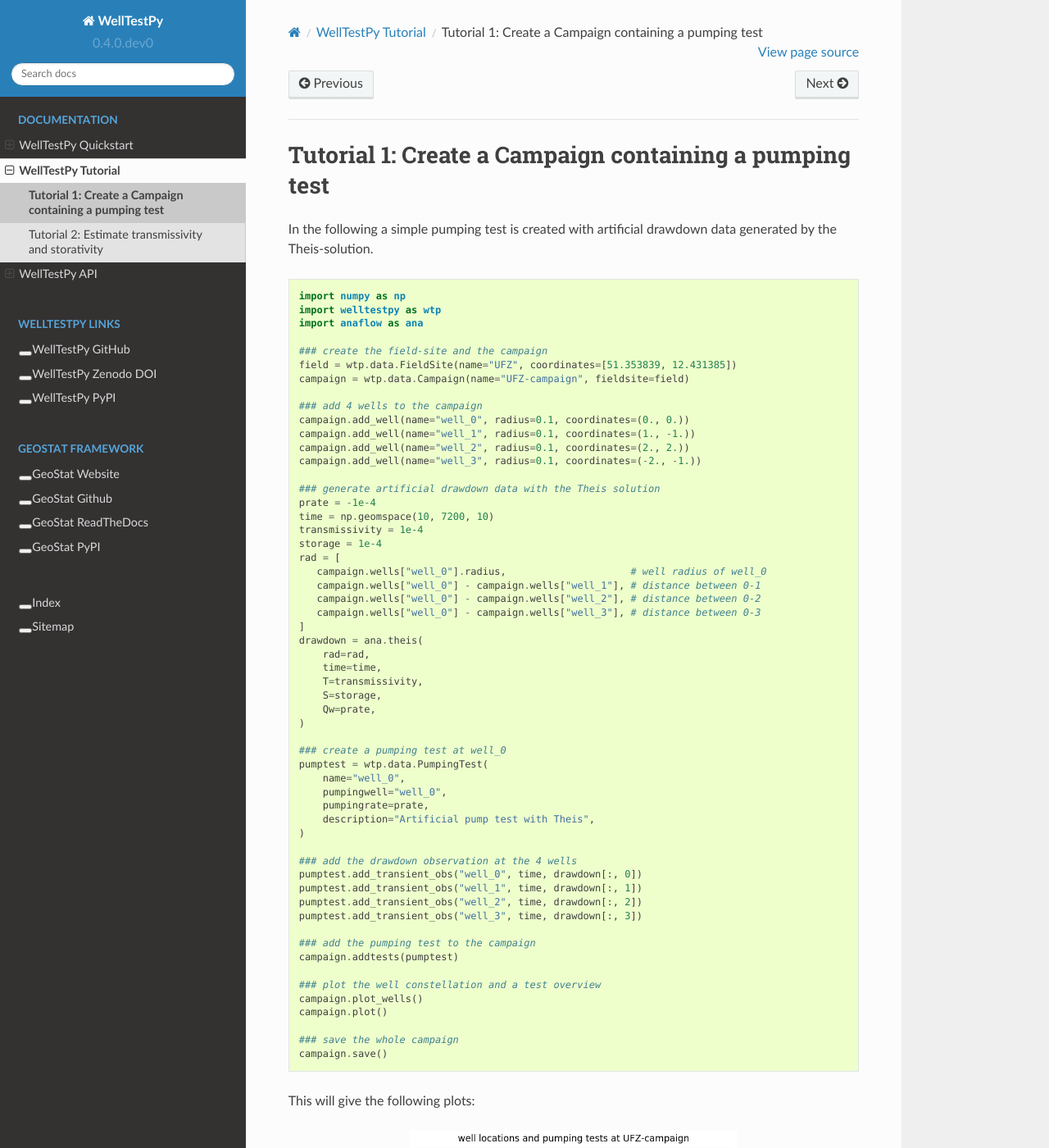
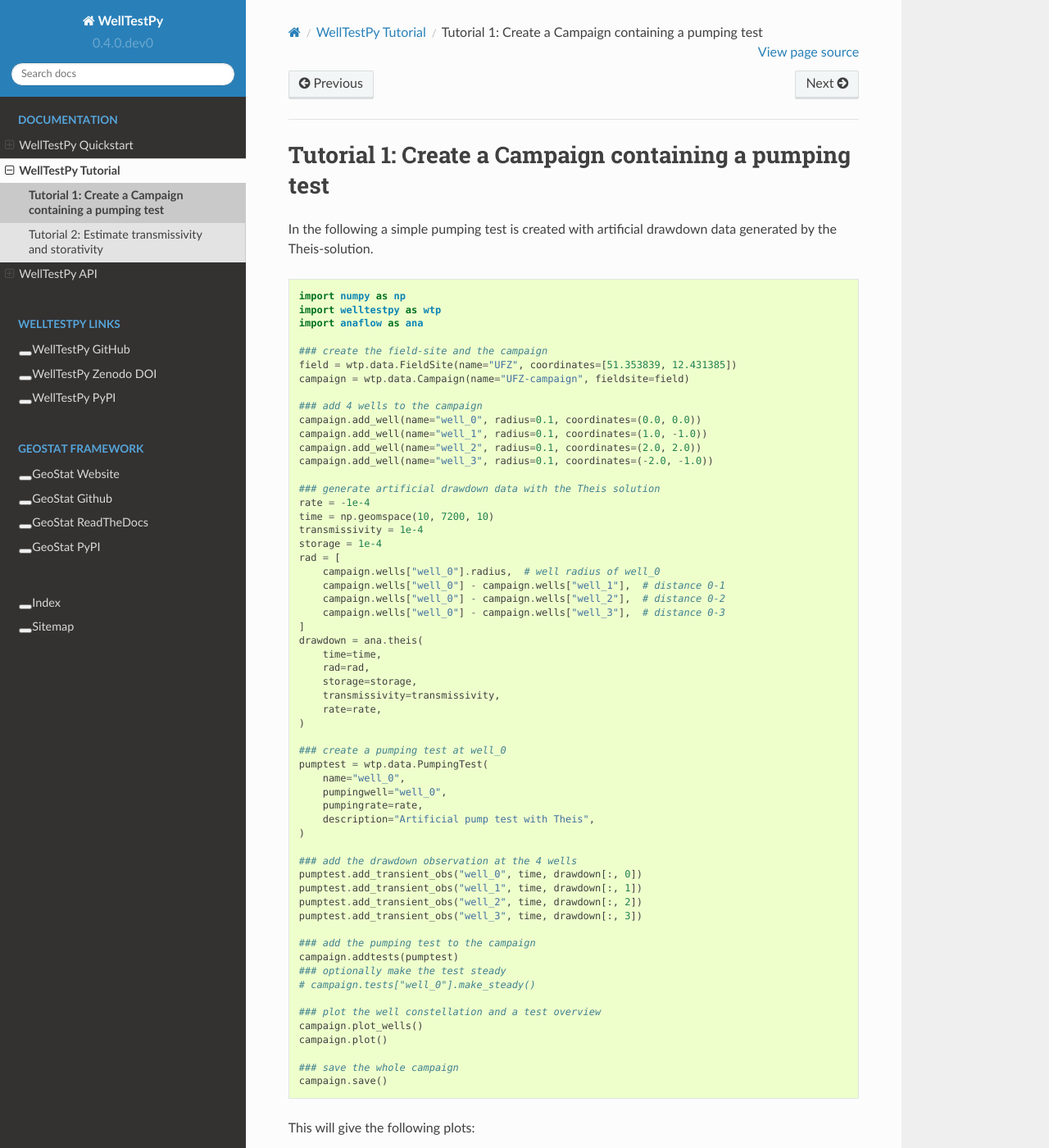
Before and after one commit to GeoStat-Framework/welltestpy, a Sphinx documentation site: the page built from docs/source/tutorial_01_create.rst, in a window 1280 px wide and 1400 px high. Shown: the whole window at 82% size. Built offline with Sphinx 7.4.7 and the Read the Docs theme 2.0.0, drawn with Linux system fonts in a browser that asks for light colours; formulas are drawn with MathJax 3.

Commit message:
update rtfd tutorials

```diff
--- a/docs/source/tutorial_01_create.rst
+++ b/docs/source/tutorial_01_create.rst
@@ -16,35 +16,35 @@ generated by the Theis-solution.
     campaign = wtp.data.Campaign(name="UFZ-campaign", fieldsite=field)
 
     ### add 4 wells to the campaign
-    campaign.add_well(name="well_0", radius=0.1, coordinates=(0., 0.))
-    campaign.add_well(name="well_1", radius=0.1, coordinates=(1., -1.))
-    campaign.add_well(name="well_2", radius=0.1, coordinates=(2., 2.))
-    campaign.add_well(name="well_3", radius=0.1, coordinates=(-2., -1.))
+    campaign.add_well(name="well_0", radius=0.1, coordinates=(0.0, 0.0))
+    campaign.add_well(name="well_1", radius=0.1, coordinates=(1.0, -1.0))
+    campaign.add_well(name="well_2", radius=0.1, coordinates=(2.0, 2.0))
+    campaign.add_well(name="well_3", radius=0.1, coordinates=(-2.0, -1.0))
 
     ### generate artificial drawdown data with the Theis solution
-    prate = -1e-4
+    rate = -1e-4
     time = np.geomspace(10, 7200, 10)
     transmissivity = 1e-4
     storage = 1e-4
     rad = [
-       campaign.wells["well_0"].radius,                     # well radius of well_0
-       campaign.wells["well_0"] - campaign.wells["well_1"], # distance between 0-1
-       campaign.wells["well_0"] - campaign.wells["well_2"], # distance between 0-2
-       campaign.wells["well_0"] - campaign.wells["well_3"], # distance between 0-3
+        campaign.wells["well_0"].radius,  # well radius of well_0
+        campaign.wells["well_0"] - campaign.wells["well_1"],  # distance 0-1
+        campaign.wells["well_0"] - campaign.wells["well_2"],  # distance 0-2
+        campaign.wells["well_0"] - campaign.wells["well_3"],  # distance 0-3
     ]
     drawdown = ana.theis(
+        time=time,
         rad=rad,
-        time=time,
-        T=transmissivity,
-        S=storage,
-        Qw=prate,
+        storage=storage,
+        transmissivity=transmissivity,
+        rate=rate,
     )
 
     ### create a pumping test at well_0
     pumptest = wtp.data.PumpingTest(
         name="well_0",
         pumpingwell="well_0",
-        pumpingrate=prate,
+        pumpingrate=rate,
         description="Artificial pump test with Theis",
     )
 
@@ -56,6 +56,8 @@ generated by the Theis-solution.
 
     ### add the pumping test to the campaign
     campaign.addtests(pumptest)
+    ### optionally make the test steady
+    # campaign.tests["well_0"].make_steady()
 
     ### plot the well constellation and a test overview
     campaign.plot_wells()
```
Also changed, not shown: docs/source/tutorial_02_estimate.rst (+2 -11 lines).
